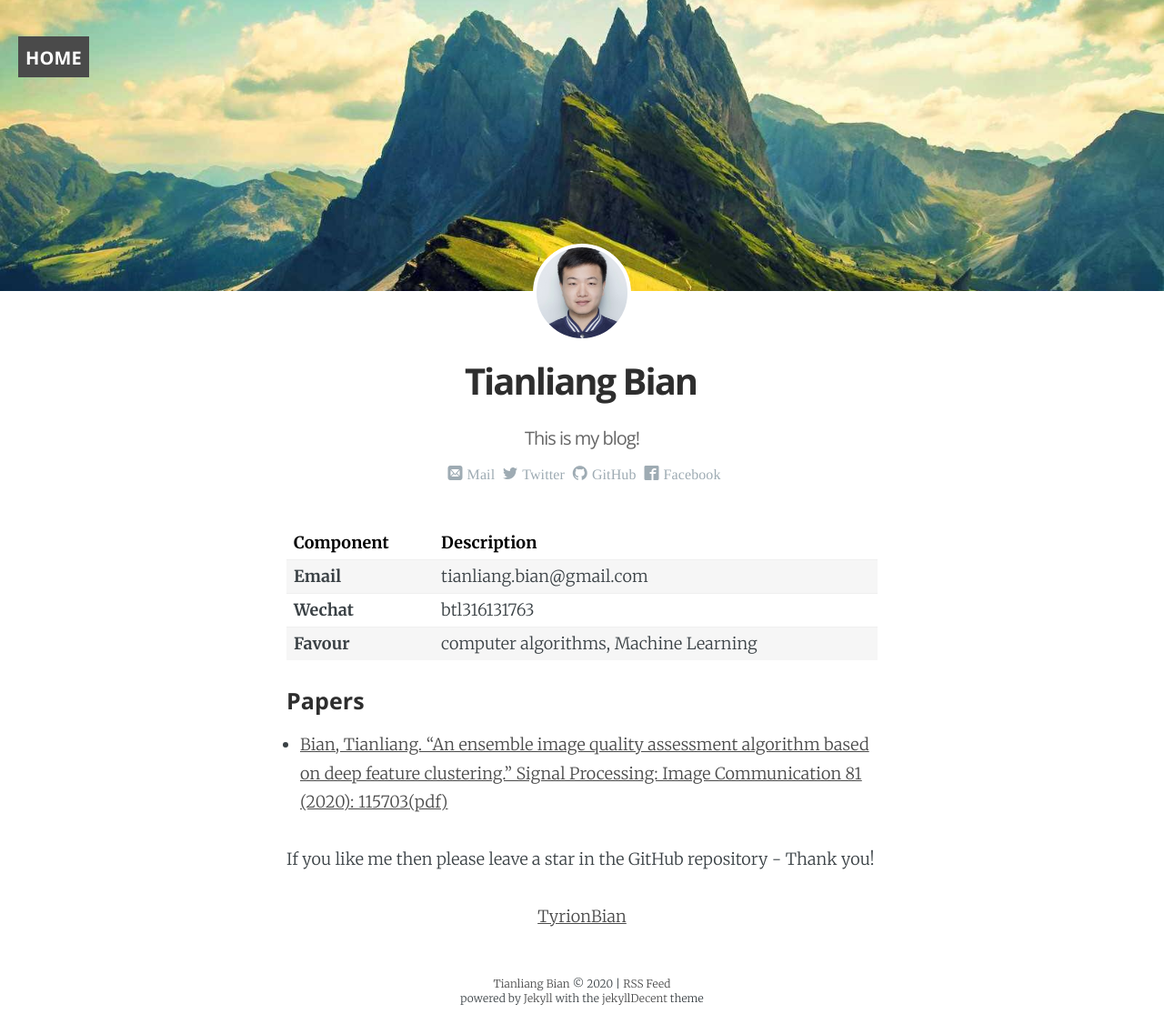
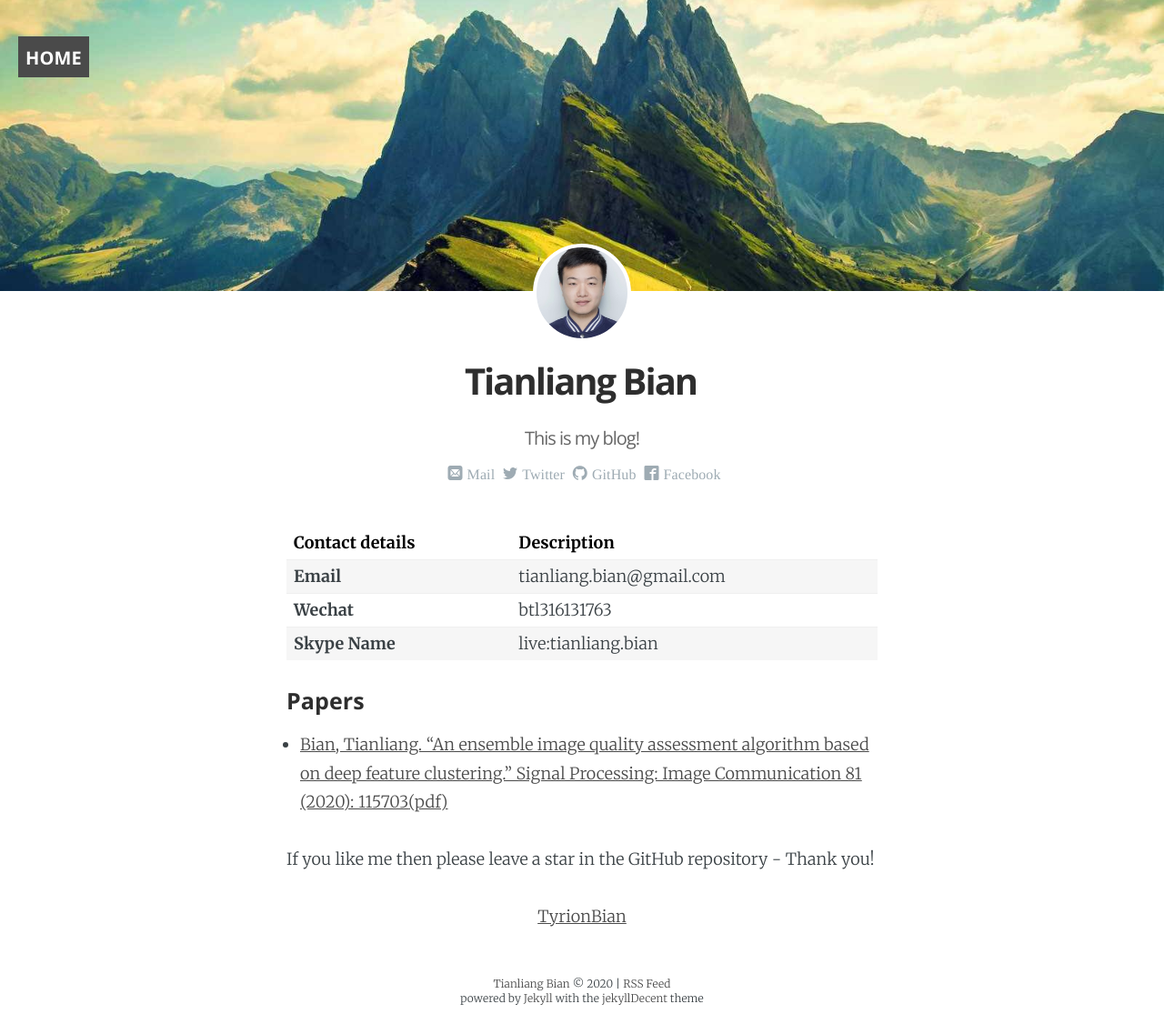
Before and after one commit to TyrionBian/tyrionbian.github.io, a Jekyll site: the page built from _pages/about.md, in a window 1280 px wide. Shown: the whole page at 91% size. Built offline with Jekyll 4.4.1, drawn with Linux system fonts in a browser that asks for light colours; some web fonts are replaced.

Commit message:
Update about.md

```diff
--- a/_pages/about.md
+++ b/_pages/about.md
@@ -10,11 +10,11 @@ excerpt:   This page contains the curriculum vitae (CV) of the author.
 ---
 <script async defer src="https://buttons.github.io/buttons.js"></script>
 
-| Component | Description |
+| Contact details | Description |
 | ---- | --- |
 | **Email** | tianliang.bian@gmail.com |
 | **Wechat** | btl316131763 |
-| **Favour** | computer algorithms, Machine Learning |
+| **Skype Name** | live:tianliang.bian |
 
 ### Papers
 
```
